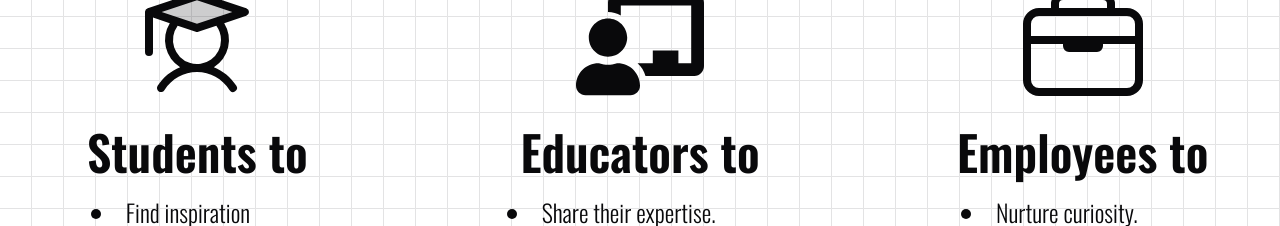
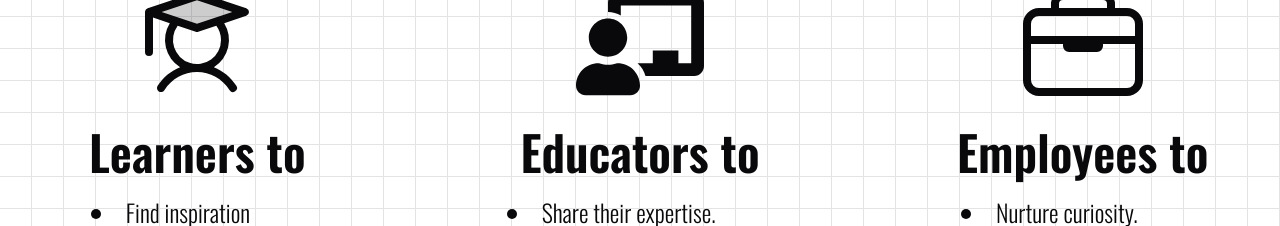
Before and after one commit to deauthe/edlern, a Next.js app: page / in a window 1280 px wide. Shown: the part 2080-2306 px from the top of the page. Built offline with nearby package versions, Linux system fonts and the light colour scheme; no server answers.

Commit message:
minor fixes

```diff
--- a/src/components/Empower/Empower.tsx
+++ b/src/components/Empower/Empower.tsx
@@ -57,7 +57,7 @@ const Section = (data: SectionParams) => {
 const sections: SectionParams[] = [
 	{
 		icon: <PiStudentDuotone />,
-		heading: "Students to",
+		heading: "Learners to",
 		keypoints: [
 			"Find inspiration",
 			"Acquire fresh skills.",
```
